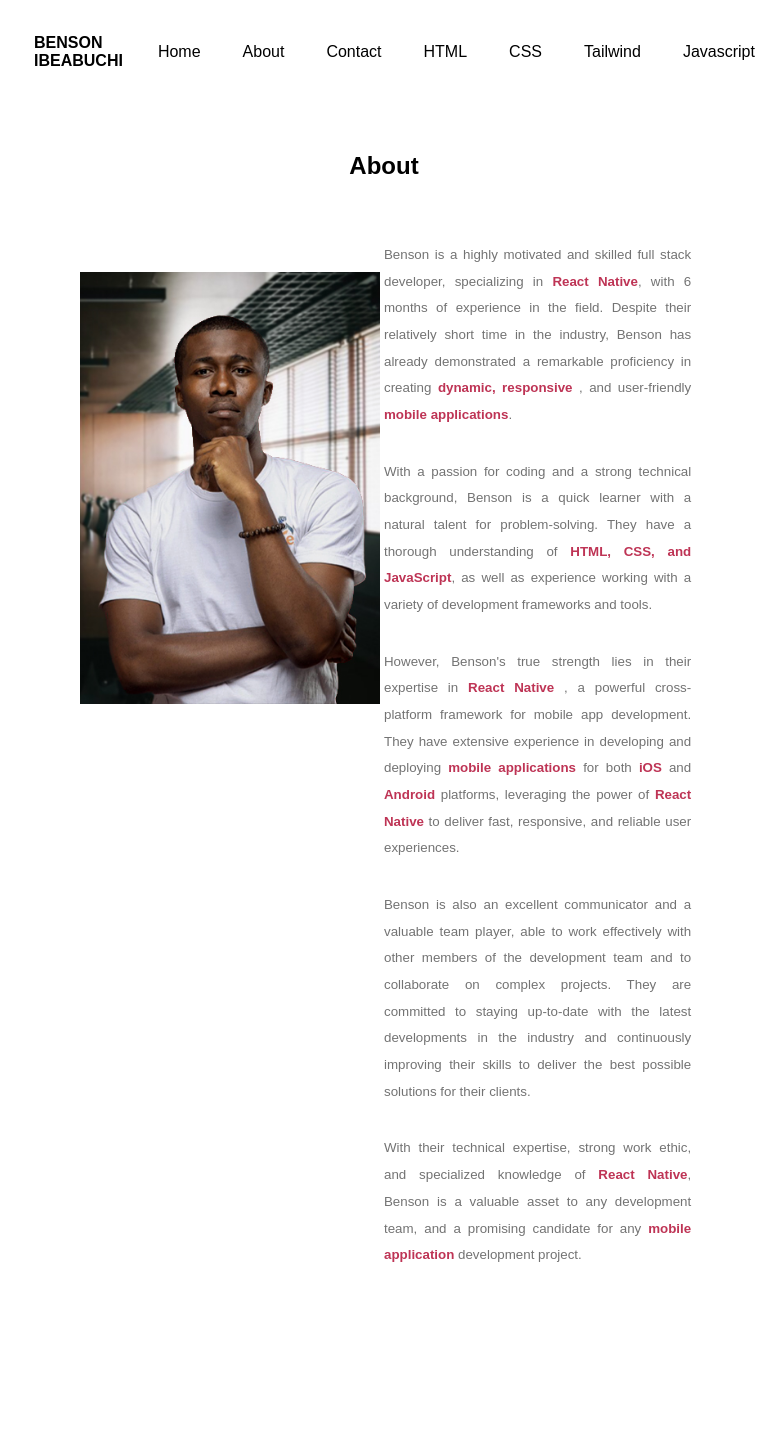
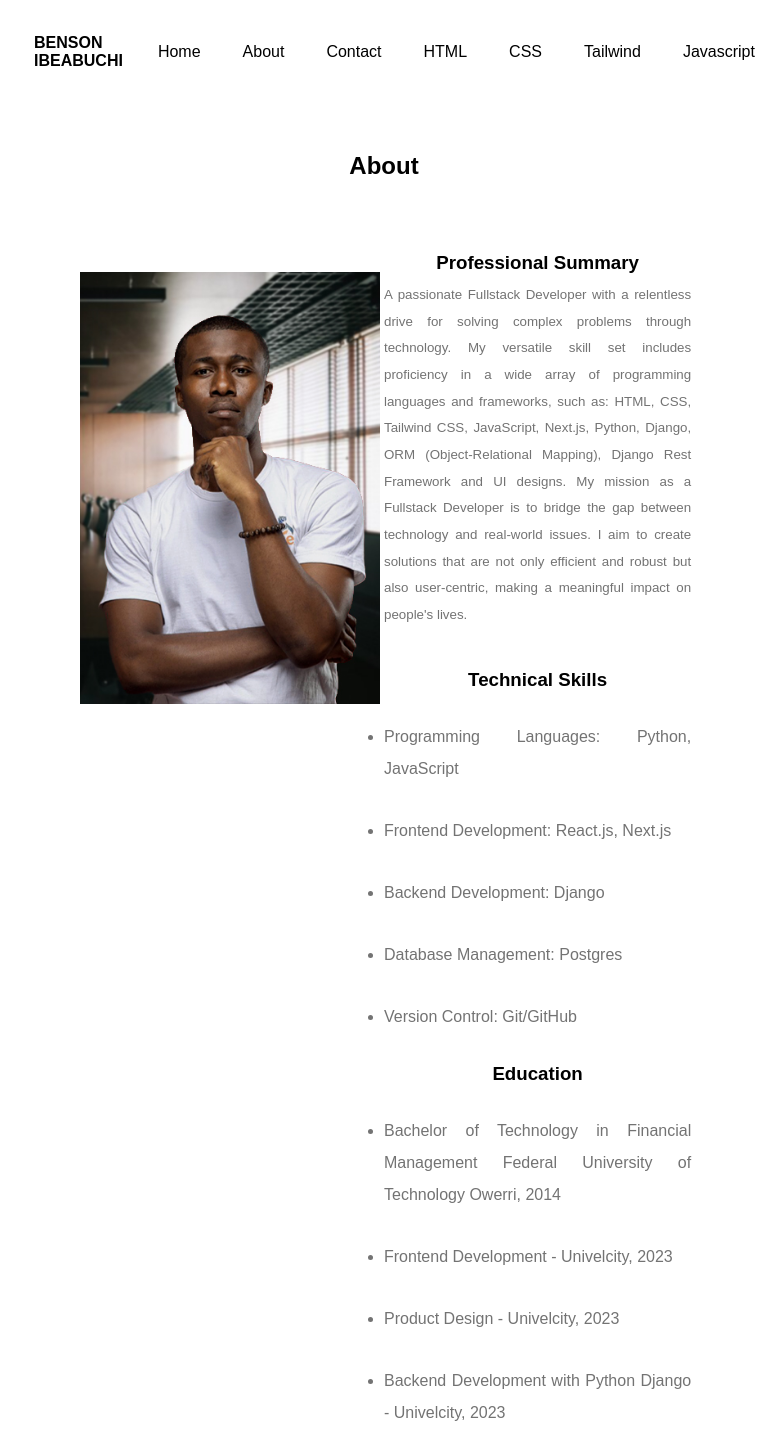
Before and after one commit to bensonibeabuchi/6B2, a website: page pages/about.html in a window 768 px wide. Before the commit the page ends 1336 px from the top, so only its background shows below. Drawn offline with Linux system fonts and the light colour scheme.

```diff
--- a/pages/about.css
+++ b/pages/about.css
@@ -1,13 +1,20 @@
-*{
+* {
   margin: 0;
   padding: 0;
   font-family: Arial, Helvetica, sans-serif;
   --text-color: rgb(20, 20, 20);
-    --hover-color: #BE3455;
+  --hover-color: #be3455;
 }
 
+li {
+    color: rgb(115, 115, 115);
+    text-align: justify;
+    line-height: 2em;
+    margin-top: -10px;
+    margin-bottom: 40px;
+  }
 
-@media screen and (max-width:480px) {
+@media screen and (max-width: 480px) {
   nav {
     display: flex;
     flex-direction: column;
@@ -17,28 +24,29 @@
     font-size: smaller;
   }
 
-    nav ul{
+  nav ul {
     margin-top: 1em;
     list-style-type: none;
     display: flex;
     font-size: smaller;
   }
 
-    nav li{
+  nav li {
     border-radius: 10px;
+    color: gray;
   }
 
-    nav a{
+  nav a {
     margin: 5px;
     text-decoration: none;
   }
 
-    a{
+  a {
     text-decoration: none;
     color: black;
   }
 
-    li a:hover{
+  li a:hover {
     background-color: var(--hover-color);
     color: white;
     border-radius: 10px;
@@ -47,7 +55,7 @@
     transition: all 10ms linear;
   }
 
-    .container{
+  .container {
     /* width: 80%; */
     text-align: center;
     margin: 0 auto;
@@ -55,13 +63,13 @@
   }
 
   .container img {
-        background-color: #BE3455;
+    background-color: #be3455;
     width: 200px;
     margin-top: 20px;
     margin-bottom: 40px;
   }
 
-    .container p{
+  .container p {
     color: rgb(115, 115, 115);
     text-align: justify;
     line-height: 2em;
@@ -74,12 +82,12 @@
     font-weight: bold;
   }
 
-    .container h1{
+  .container h1 {
     font-weight: bolder;
     font-size: larger;
   }
 
-    .btn{
+  .btn {
     background-color: black;
     color: white;
     border: none;
@@ -90,16 +98,21 @@
     font-weight: bold;
   }
 
-    .btn:hover{
+  .btn:hover {
     background-color: var(--hover-color);
     cursor: pointer;
     transition: all 5ms;
   }
-
+  li {
+    color: rgb(115, 115, 115);
+    text-align: justify;
+    line-height: 2em;
+    margin-top: -10px;
+    margin-bottom: 40px;
+  }
 }
 
-@media only screen and (min-width: 480px) and (max-width: 768px){
-
+@media only screen and (min-width: 480px) and (max-width: 768px) {
   nav {
     display: flex;
     flex-direction: column;
@@ -108,28 +121,29 @@
     padding: 24px;
   }
 
-    nav ul{
+  nav ul {
     list-style-type: none;
     display: flex;
   }
 
-    nav li{
+  nav li {
     padding: 5px;
     border-radius: 10px;
+    color: gray;
   }
 
-    nav a{
+  nav a {
     margin: 3px;
     text-decoration: none;
     padding: 5px;
   }
 
-    a{
+  a {
     text-decoration: none;
     color: black;
   }
 
-    li a:hover{
+  li a:hover {
     background-color: var(--hover-color);
     color: white;
     border-radius: 10px;
@@ -138,7 +152,7 @@
     transition: all 10ms linear;
   }
 
-    .container{
+  .container {
     width: 80%;
     text-align: center;
     margin: 0 auto;
@@ -146,13 +160,13 @@
   }
 
   .container img {
-        background-color: #BE3455;
+    background-color: #be3455;
     width: 200px;
     margin-top: 20px;
     margin-bottom: 40px;
   }
 
-    .container p{
+  .container p {
     color: rgb(115, 115, 115);
     text-align: justify;
     line-height: 2em;
@@ -165,12 +179,12 @@
     font-weight: bold;
   }
 
-    .container h1{
+  .container h1 {
     font-weight: bolder;
     font-size: x-large;
   }
 
-    .btn{
+  .btn {
     background-color: black;
     color: white;
     border: none;
@@ -181,14 +195,21 @@
     font-weight: bold;
   }
 
-    .btn:hover{
+  .btn:hover {
     background-color: var(--hover-color);
     cursor: pointer;
     transition: all 5ms;
   }
+  li {
+    color: rgb(115, 115, 115);
+    text-align: justify;
+    line-height: 2em;
+    margin-top: -10px;
+    margin-bottom: 40px;
+  }
 }
 
-@media only screen and (min-width: 768px) and (max-width: 1200px){
+@media only screen and (min-width: 768px) and (max-width: 1200px) {
   nav {
     display: flex;
     flex-direction: row;
@@ -197,29 +218,31 @@
     padding: 20px;
   }
 
-    nav ul{
+  nav ul {
     list-style-type: none;
     display: flex;
+    color: gray;
   }
 
-    nav li{
+  nav li {
     padding: 6px;
     border-radius: 10px;
     margin: 1px;
+    color: gray;
   }
 
-    nav a{
+  nav a {
     margin: 7px;
     text-decoration: none;
     padding: 7px;
   }
 
-    a{
+  a {
     text-decoration: none;
     color: black;
   }
 
-    li a:hover{
+  li a:hover {
     background-color: var(--hover-color);
     color: white;
     border-radius: 10px;
@@ -228,7 +251,7 @@
     transition: all 10ms linear;
   }
 
-    .container{
+  .container {
     text-align: center;
     margin: 0 auto;
     padding: 3em;
@@ -242,17 +265,17 @@
     border: 1opx solid black;
   }
 
-    .container > :nth-child(1){
+  .container > :nth-child(1) {
     grid-area: a;
   }
-    .container >:nth-child(2){
+  .container > :nth-child(2) {
     grid-area: b;
   }
-    .container > :nth-child(3){
+  .container > :nth-child(3) {
     grid-area: c;
   }
 
-    .container p{
+  .container p {
     color: rgb(115, 115, 115);
     text-align: justify;
     line-height: 2em;
@@ -263,7 +286,6 @@
 
   .container p:last-of-type {
     padding-bottom: 5em;
-
   }
 
   .container span {
@@ -271,11 +293,18 @@
     font-weight: bold;
   }
 
-    .container h1{
+  .container h1 {
     font-weight: bolder;
   }
+  li {
+    color: rgb(115, 115, 115);
+    text-align: justify;
+    line-height: 2em;
+    margin-top: -10px;
+    margin-bottom: 40px;
+  }
 
-    .btn{
+  .btn {
     background-color: black;
     color: white;
     border: none;
@@ -286,17 +315,14 @@
     font-weight: bold;
   }
 
-    .btn:hover{
+  .btn:hover {
     background-color: var(--hover-color);
     cursor: pointer;
     transition: all 5ms;
   }
-
-
 }
 
 @media screen and (min-width: 1200px) {
-
   nav {
     display: flex;
     justify-content: space-around;
@@ -304,29 +330,29 @@
     padding: 24px;
   }
 
-    nav ul{
+  nav ul {
     list-style-type: none;
     display: flex;
   }
 
-    nav li{
+  nav li {
     padding: 10px;
     border-radius: 10px;
     margin: 4px;
   }
 
-    nav a{
+  nav a {
     margin: 10px;
     text-decoration: none;
     padding: 10px;
   }
 
-    a{
+  a {
     text-decoration: none;
     color: black;
   }
 
-    li a:hover{
+  li a:hover {
     background-color: var(--hover-color);
     color: white;
     border-radius: 10px;
@@ -339,8 +365,7 @@
     margin-right: 20px;
   }
 
-
-    .container{
+  .container {
     width: 50%;
     text-align: center;
     margin: 0 auto;
@@ -350,17 +375,17 @@
     grid-template-rows: 100px 250px;
     grid-template-areas: "a a" "b c";
   }
-    .container > :nth-child(1){
+  .container > :nth-child(1) {
     grid-area: a;
   }
-    .container >:nth-child(2){
+  .container > :nth-child(2) {
     grid-area: b;
   }
-    .container > :nth-child(3){
+  .container > :nth-child(3) {
     grid-area: c;
   }
 
-    .container p{
+  .container p {
     color: rgb(115, 115, 115);
     /* padding: 2em; */
     text-align: justify;
@@ -371,7 +396,6 @@
 
   .container p:last-of-type {
     padding-bottom: 5em;
-
   }
 
   .container span {
@@ -379,11 +403,11 @@
     font-weight: bold;
   }
 
-    .container h1{
+  .container h1 {
     font-weight: bolder;
   }
 
-    .btn{
+  .btn {
     background-color: black;
     color: white;
     border: none;
@@ -394,10 +418,9 @@
     font-weight: bold;
   }
 
-    .btn:hover{
+  .btn:hover {
     background-color: var(--hover-color);
     cursor: pointer;
     transition: all 5ms;
   }
-
 }
--- a/pages/about.html
+++ b/pages/about.html
@@ -5,6 +5,7 @@
     <meta http-equiv="X-UA-Compatible" content="IE=edge">
     <meta name="viewport" content="width=device-width, initial-scale=1.0">
     <link rel="stylesheet" href="about.css">
+    <!-- <link rel="stylesheet" href="tailwind.css"> -->
     <title>Benson Ibeabuchi</title>
     <link rel="shortcut icon" href="media/fav_black.ico" type="image/x-icon">
 </head>
@@ -33,21 +34,52 @@
         </section>
 
         <section>
+            <h3>Professional Summary</h3>
+            <br>
             <p>
-                Benson is a highly motivated and skilled full stack developer, specializing in <span>React Native</span>, with 6 months of experience in the field. Despite their relatively short time in the industry, Benson has already demonstrated a remarkable proficiency in creating <span>dynamic, responsive</span> , and user-friendly <span>mobile applications</span>.
+                A passionate Fullstack Developer with a relentless drive for solving complex problems through technology. My versatile skill set includes proficiency in a wide array of programming languages and frameworks, such as: HTML, CSS, Tailwind CSS, JavaScript, Next.js, Python, Django, ORM (Object-Relational Mapping), Django Rest Framework and UI designs. My mission as a Fullstack Developer is to bridge the gap between technology and real-world issues. I aim to create solutions that are not only efficient and robust but also user-centric, making a meaningful impact on people's lives.
             </p>
+            <h3>Technical Skills</h3>
             <p>
-                With a passion for coding and a strong technical background, Benson is a quick learner with a natural talent for problem-solving. They have a thorough understanding of <span>HTML, CSS, and JavaScript</span>, as well as experience working with a variety of development frameworks and tools.
+                <ul>
+                    <li>
+                        Programming Languages: Python, JavaScript
+                    </li>
+                    <li>
+                        Frontend Development: React.js, Next.js
+                    </li>
+                    <li>
+                        Backend Development: Django
+                    </li>
+                    <li>
+                        Database Management: Postgres
+                    </li>
+                    <li>
+                        Version Control: Git/GitHub
+
+                    </li>
+                </ul>
+
             </p>
+            <h3>Education</h3>
             <p>
-                However, Benson's true strength lies in their expertise in <span>React Native</span> , a powerful cross-platform framework for mobile app development. They have extensive experience in developing and deploying <span>mobile applications</span> for both <span>iOS</span> and <span>Android</span> platforms, leveraging the power of <span>React Native</span> to deliver fast, responsive, and reliable user experiences.
+
+                <ul>
+                    <li>
+                        Bachelor of Technology in Financial Management Federal University of Technology Owerri, 2014
+                    </li>
+                    <li>
+                      Frontend Development - Univelcity, 2023
+                    </li>
+                    <li>
+                        Product Design - Univelcity, 2023
+                    </li>
+                    <li>
+                        Backend Development with Python Django - Univelcity, 2023
+                    </li>
+                </ul>
             </p>
-            <p>
-                Benson is also an excellent communicator and a valuable team player, able to work effectively with other members of the development team and to collaborate on complex projects. They are committed to staying up-to-date with the latest developments in the industry and continuously improving their skills to deliver the best possible solutions for their clients.
-            </p>
-            <p>
-                With their technical expertise, strong work ethic, and specialized knowledge of <span>React Native</span>, Benson is a valuable asset to any development team, and a promising candidate for any <span>mobile application</span> development project.
-            </p>
+
         </section>
     </div>
 </body>
```
Also changed, not shown: assignment/password.html (+1 -1 lines), index.html (+1 -0 lines), pages/home.css (+21 -21 lines), pages/home.html (+3 -3 lines), media/akw.jpg (added), media/echo_logo.png (added), 1 other file. Lines whose indentation alone changed are shown as unchanged.
